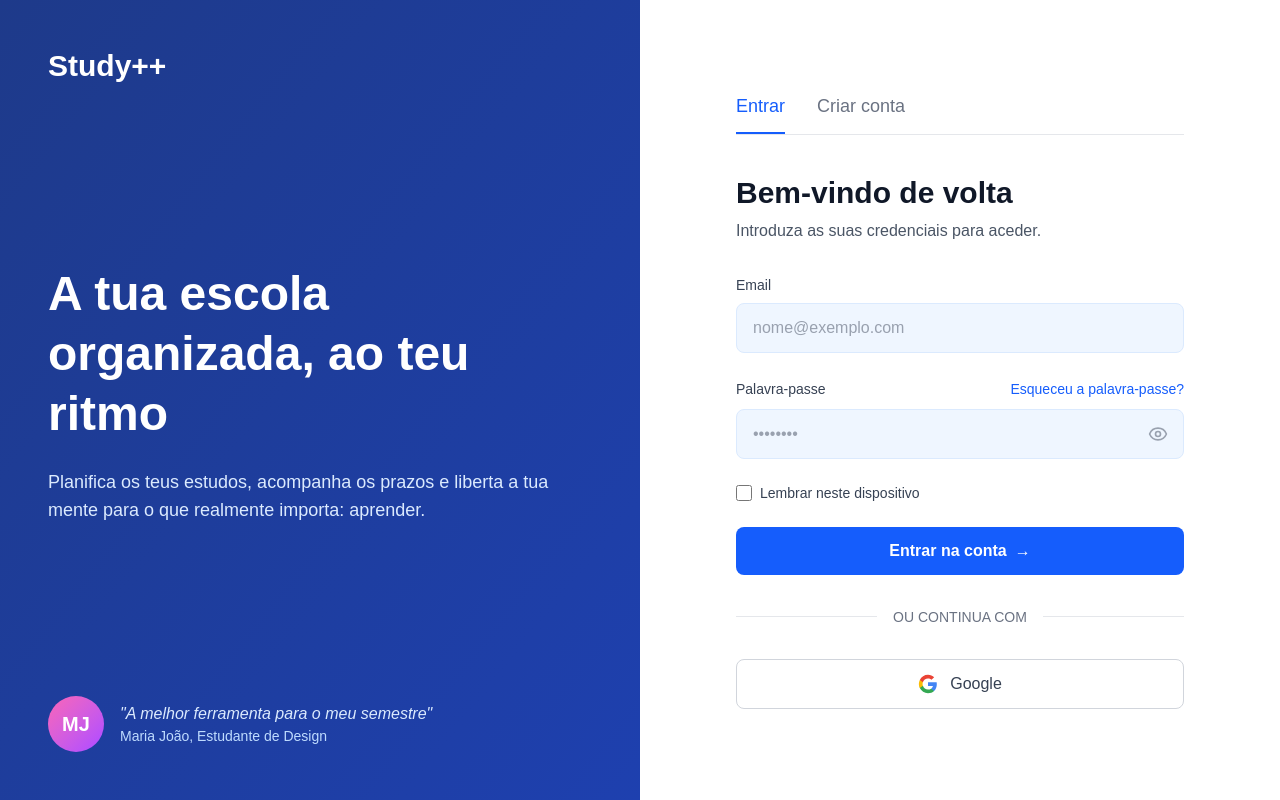
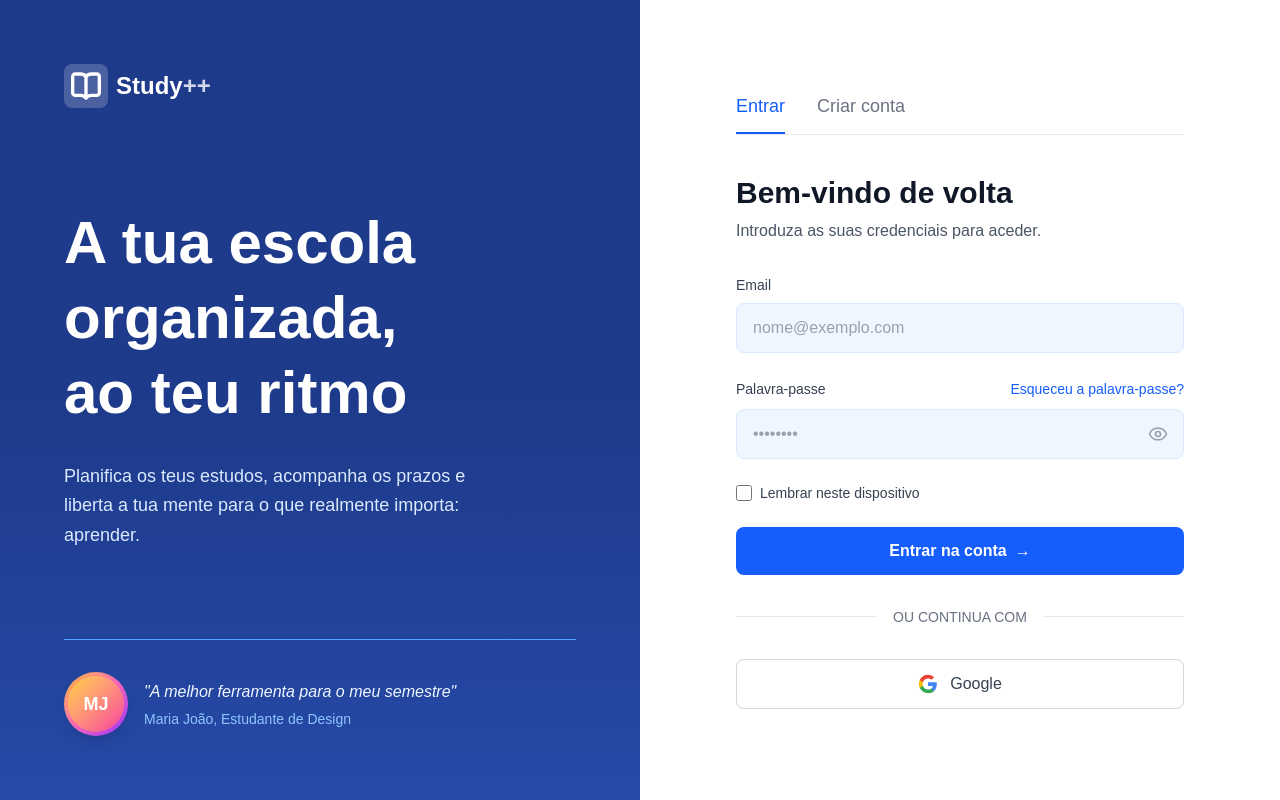
Before and after one commit to Team-Prevade/Studypp_web, a Next.js app: page /login in a window 1280 px wide. Built offline with nearby package versions, Linux system fonts and the light colour scheme.

Commit message:
feat: Improve app icon and logo with book design
- Create favicon.svg with refined open book icon
- Build reusable Logo component supporting light/dark themes
- Update login page with new book-themed logo
- Configure favicon in metadata
- Add BookOpen icon from lucide-react

```diff
--- a/app/(app)/layout.tsx
+++ b/app/(app)/layout.tsx
@@ -5,10 +5,6 @@ export const metadata: Metadata = {
   description: "Sua área de estudo personalizada",
 };
 
-export default function AppLayout({
-  children,
-}: {
-  children: React.ReactNode;
-}) {
+export default function AppLayout({ children }: { children: React.ReactNode }) {
   return <>{children}</>;
 }
--- a/app/(auth)/login/page.tsx
+++ b/app/(auth)/login/page.tsx
@@ -2,8 +2,8 @@
 
 import { useState } from "react";
 import Link from "next/link";
-import Image from "next/image";
 import { Eye, EyeOff } from "lucide-react";
+import { Logo } from "@/components/shared/logo";
 
 export default function LoginPage() {
   const [showPassword, setShowPassword] = useState(false);
@@ -20,29 +20,37 @@ export default function LoginPage() {
   return (
     <div className="min-h-screen flex bg-white">
       {/* Coluna Esquerda - Azul */}
-      <div className="hidden lg:flex lg:w-1/2 bg-gradient-to-br from-[#1e3a8a] to-[#1e40af] text-white flex-col justify-between p-12">
-        <div>
-          <div className="text-3xl font-bold mb-2">Study++</div>
+      <div className="hidden lg:flex lg:w-1/2 bg-gradient-to-b from-[#1e3a8a] via-[#1e3a8a] to-[#254aa8] text-white flex-col justify-between p-16">
+        {/* Logo */}
+        <div className="mb-2">
+          <Logo size="md" withText={true} dark={true} />
         </div>
 
-        <div>
-          <h1 className="text-5xl font-bold leading-tight mb-6">
-            A tua escola organizada, ao teu ritmo
+        {/* Main Content */}
+        <div className="flex-1 flex flex-col justify-center">
+          <h1 className="text-6xl font-bold leading-tight mb-8 font-sans">
+            A tua escola<br />organizada,<br />ao teu ritmo
           </h1>
-          <p className="text-blue-100 text-lg">
+          <p className="text-lg leading-relaxed text-blue-100 font-light max-w-md">
             Planifica os teus estudos, acompanha os prazos e liberta a tua mente para o que realmente importa: aprender.
           </p>
         </div>
 
-        <div className="flex items-center gap-4">
-          <div className="w-14 h-14 rounded-full bg-gradient-to-br from-pink-400 to-purple-500 flex-shrink-0 flex items-center justify-center text-xl font-bold">
-            MJ
+        {/* Testimonial */}
+        <div className="flex items-center gap-4 pt-8 border-t border-blue-400 border-opacity-30">
+          <div className="relative w-16 h-16 flex-shrink-0">
+            <div className="absolute inset-0 bg-gradient-to-br from-amber-400 via-pink-400 to-purple-600 rounded-full shadow-lg"></div>
+            <div className="absolute inset-1 bg-gradient-to-br from-amber-300 to-pink-500 rounded-full flex items-center justify-center">
+              <span className="text-lg font-bold text-white">MJ</span>
+            </div>
           </div>
-          <div>
-            <p className="text-blue-100 italic">
+          <div className="flex-1">
+            <p className="text-blue-50 italic text-base font-light leading-relaxed">
               "A melhor ferramenta para o meu semestre"
             </p>
-            <p className="text-blue-200 text-sm">Maria João, Estudante de Design</p>
+            <p className="text-blue-300 text-sm font-medium mt-1">
+              Maria João, Estudante de Design
+            </p>
           </div>
         </div>
       </div>
@@ -89,7 +97,10 @@ export default function LoginPage() {
           <form onSubmit={handleSubmit} className="space-y-6">
             {/* Email */}
             <div>
-              <label htmlFor="email" className="block text-sm font-medium text-gray-700 mb-2">
+              <label
+                htmlFor="email"
+                className="block text-sm font-medium text-gray-700 mb-2"
+              >
                 Email
               </label>
               <input
@@ -104,7 +115,10 @@ export default function LoginPage() {
             {/* Palavra-passe */}
             <div>
               <div className="flex items-center justify-between mb-2">
-                <label htmlFor="password" className="block text-sm font-medium text-gray-700">
+                <label
+                  htmlFor="password"
+                  className="block text-sm font-medium text-gray-700"
+                >
                   Palavra-passe
                 </label>
                 <Link href="/forgot-password">
@@ -145,7 +159,10 @@ export default function LoginPage() {
                 type="checkbox"
                 className="w-4 h-4 text-blue-600 bg-blue-50 border border-blue-200 rounded focus:ring-2 focus:ring-blue-600 cursor-pointer"
               />
-              <label htmlFor="remember" className="ml-2 text-sm text-gray-700 cursor-pointer">
+              <label
+                htmlFor="remember"
+                className="ml-2 text-sm text-gray-700 cursor-pointer"
+              >
                 Lembrar neste dispositivo
               </label>
             </div>
@@ -164,7 +181,9 @@ export default function LoginPage() {
           {/* Divider */}
           <div className="my-8 flex items-center gap-4">
             <div className="flex-1 h-px bg-gray-200"></div>
-            <span className="text-sm text-gray-500 font-medium">OU CONTINUA COM</span>
+            <span className="text-sm text-gray-500 font-medium">
+              OU CONTINUA COM
+            </span>
             <div className="flex-1 h-px bg-gray-200"></div>
           </div>
 
@@ -173,15 +192,23 @@ export default function LoginPage() {
             type="button"
             className="w-full flex items-center justify-center gap-3 px-4 py-3 border border-gray-300 rounded-lg hover:bg-gray-50 transition-colors text-gray-700 font-medium"
           >
-            <svg
-              className="w-5 h-5"
-              viewBox="0 0 24 24"
-              fill="currentColor"
-            >
-              <path d="M22.56 12.25c0-.78-.07-1.53-.2-2.25H12v4.26h5.92c-.26 1.37-1.04 2.53-2.21 3.31v2.77h3.57c2.08-1.92 3.28-4.74 3.28-8.09z" fill="#4285F4" />
-              <path d="M12 23c2.97 0 5.46-.98 7.28-2.66l-3.57-2.77c-.98.66-2.23 1.06-3.71 1.06-2.86 0-5.29-1.93-6.16-4.53H2.18v2.84C3.99 20.53 7.7 23 12 23z" fill="#34A853" />
-              <path d="M5.84 14.09c-.22-.66-.35-1.36-.35-2.09s.13-1.43.35-2.09V7.07H2.18C1.43 8.55 1 10.22 1 12s.43 3.45 1.18 4.93l2.85-2.22.81-.62z" fill="#FBBC05" />
-              <path d="M12 5.38c1.62 0 3.06.56 4.21 1.64l3.15-3.15C17.45 2.09 14.97 1 12 1 7.7 1 3.99 3.47 2.18 7.07l3.66 2.84c.87-2.6 3.3-4.53 6.16-4.53z" fill="#EA4335" />
+            <svg className="w-5 h-5" viewBox="0 0 24 24" fill="currentColor">
+              <path
+                d="M22.56 12.25c0-.78-.07-1.53-.2-2.25H12v4.26h5.92c-.26 1.37-1.04 2.53-2.21 3.31v2.77h3.57c2.08-1.92 3.28-4.74 3.28-8.09z"
+                fill="#4285F4"
+              />
+              <path
+                d="M12 23c2.97 0 5.46-.98 7.28-2.66l-3.57-2.77c-.98.66-2.23 1.06-3.71 1.06-2.86 0-5.29-1.93-6.16-4.53H2.18v2.84C3.99 20.53 7.7 23 12 23z"
+                fill="#34A853"
+              />
+              <path
+                d="M5.84 14.09c-.22-.66-.35-1.36-.35-2.09s.13-1.43.35-2.09V7.07H2.18C1.43 8.55 1 10.22 1 12s.43 3.45 1.18 4.93l2.85-2.22.81-.62z"
+                fill="#FBBC05"
+              />
+              <path
+                d="M12 5.38c1.62 0 3.06.56 4.21 1.64l3.15-3.15C17.45 2.09 14.97 1 12 1 7.7 1 3.99 3.47 2.18 7.07l3.66 2.84c.87-2.6 3.3-4.53 6.16-4.53z"
+                fill="#EA4335"
+              />
             </svg>
             Google
           </button>
--- a/app/(auth)/register/page.tsx
+++ b/app/(auth)/register/page.tsx
@@ -7,7 +7,10 @@ export default function RegisterPage() {
   return (
     <div className="min-h-screen flex items-center justify-center bg-gray-50 px-6">
       <div className="w-full max-w-md">
-        <Link href="/login" className="flex items-center gap-2 text-blue-600 hover:text-blue-700 mb-8">
+        <Link
+          href="/login"
+          className="flex items-center gap-2 text-blue-600 hover:text-blue-700 mb-8"
+        >
           <ArrowLeft className="w-5 h-5" />
           <span>Voltar para login</span>
         </Link>
--- a/app/layout.tsx
+++ b/app/layout.tsx
@@ -4,6 +4,10 @@ import "./globals.css";
 export const metadata: Metadata = {
   title: "Study++",
   description: "A tua escola organizada, ao teu ritmo",
+  icons: {
+    icon: "/favicon.svg",
+    apple: "/favicon.svg",
+  },
 };
 
 export default function RootLayout({
--- /dev/null
+++ b/components/shared/logo.tsx
@@ -0,0 +1,40 @@
+"use client";
+
+import { BookOpen } from "lucide-react";
+
+interface LogoProps {
+  size?: "sm" | "md" | "lg";
+  withText?: boolean;
+  dark?: boolean;
+}
+
+export function Logo({ size = "md", withText = true, dark = false }: LogoProps) {
+  const sizeClasses = {
+    sm: "w-6 h-6",
+    md: "w-8 h-8",
+    lg: "w-12 h-12",
+  };
+
+  const textClasses = {
+    sm: "text-lg",
+    md: "text-2xl",
+    lg: "text-4xl",
+  };
+
+  return (
+    <div className="flex items-center gap-2">
+      <div className={`rounded-lg p-1.5 ${
+        dark
+          ? "bg-white/20 backdrop-blur-sm"
+          : "bg-gradient-to-br from-blue-600 to-blue-700"
+      }`}>
+        <BookOpen className={`${sizeClasses[size]} ${dark ? "text-white" : "text-white"}`} strokeWidth={2.5} />
+      </div>
+      {withText && (
+        <span className={`${textClasses[size]} font-bold ${dark ? "text-white" : "text-gray-900"}`}>
+          Study<span className={dark ? "text-white/80" : "text-blue-600"}>++</span>
+        </span>
+      )}
+    </div>
+  );
+}
--- a/lib/ai.ts
+++ b/lib/ai.ts
@@ -1,5 +1,5 @@
 // Configuração da SDK de IA
 // TODO: Configurar provider (OpenAI, Anthropic, etc.) e modelo
 
-export const aiProvider = process.env.AI_PROVIDER || 'openai';
-export const aiModel = process.env.AI_MODEL || 'gpt-4-turbo';
+export const aiProvider = process.env.AI_PROVIDER || "openai";
+export const aiModel = process.env.AI_MODEL || "gpt-4-turbo";
--- a/lib/utils.ts
+++ b/lib/utils.ts
@@ -2,5 +2,5 @@
 // TODO: Adicionar funções utilitárias
 
 export const cn = (...classes: (string | undefined | null | false)[]) => {
-  return classes.filter(Boolean).join(' ');
+  return classes.filter(Boolean).join(" ");
 };
--- a/prisma/seed.ts
+++ b/prisma/seed.ts
@@ -1,10 +1,10 @@
-import { PrismaClient } from '@prisma/client';
+import { PrismaClient } from "@prisma/client";
 
 const prisma = new PrismaClient();
 
 async function main() {
   // TODO: Adicionar dados iniciais de desenvolvimento
-  console.log('Seed database com dados iniciais');
+  console.log("Seed database com dados iniciais");
 }
 
 main()
```
Also changed, not shown: app/(auth)/forgot-password/page.tsx (+7 -2 lines), public/favicon.svg (added).
